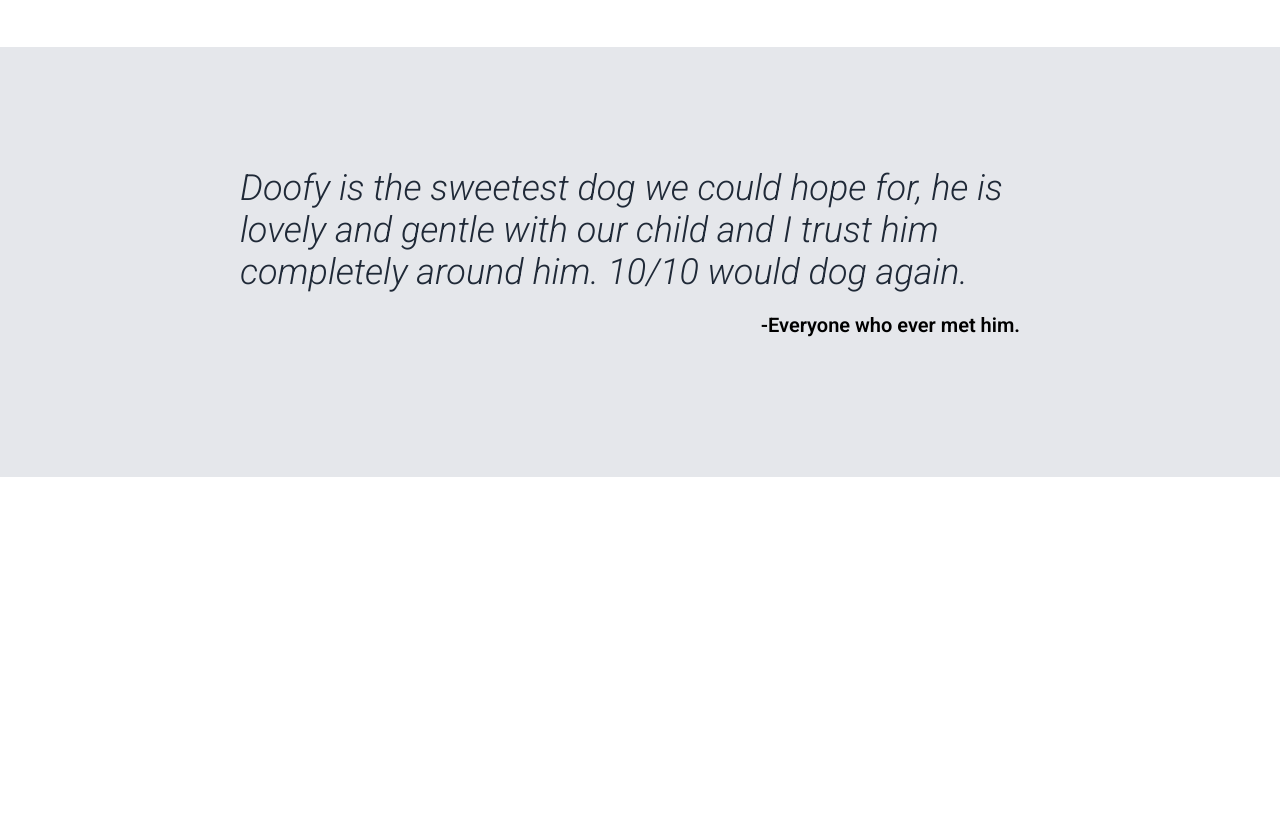
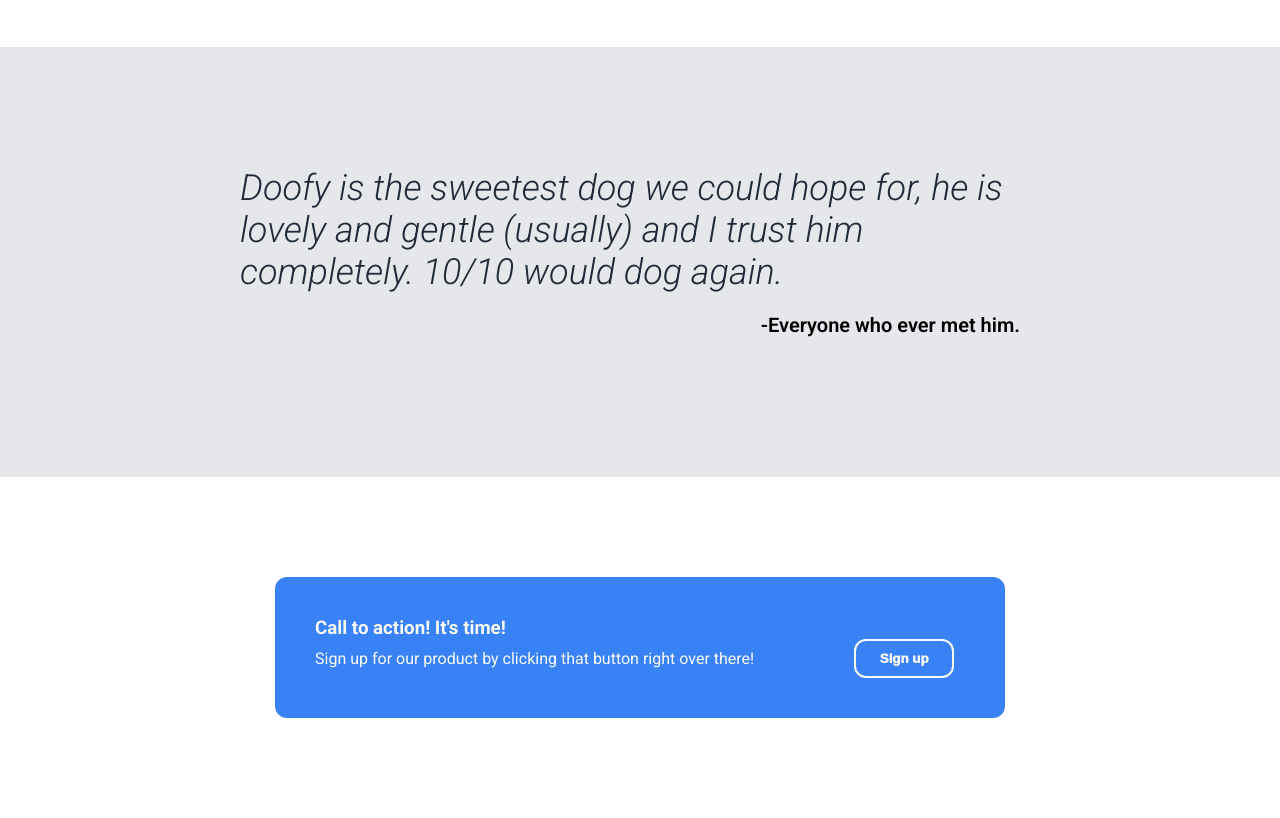
Before and after one commit to Pmb235/odin-landing-page, a plain HTML site: page index.html in a window 1280 px wide. Shown: the part 827-1645 px from the top of the page. Before the commit the page ends 1304 px from the top, so only its background shows below. Drawn offline with Linux system fonts and the light colour scheme.

Commit message:
Odin Project Landing Page Project
Worked on and completed the 'call to action' section.

```diff
--- a/index.html
+++ b/index.html
@@ -55,15 +55,25 @@
     </div>
     <div class="quotation-container">
         <div class="quotation-block">
-        <p class="quotation-text">
-            Doofy is the sweetest dog we could hope for, he is lovely and gentle with our child and I trust him
-            completely around him.  10/10 would dog again.
-        </p>
-        <p class="quotation-author">
-            -Everyone who ever met him.
-        </p>
+            <p class="quotation-text">
+                Doofy is the sweetest dog we could hope for, he is lovely and gentle (usually) and I trust him
+                completely. 10/10 would dog again.
+            </p>
+            <p class="quotation-author">
+                -Everyone who ever met him.
+            </p>
+        </div>
     </div>
+    <div class="call-to-action-container">
+        <div class="call-to-action-text">
+            <h3>Call to action! It's time!</h3>
+            <div class="text-button-container">
+                <p>Sign up for our product by clicking that button right over there!</p>
+                <button class="call-to-action-button" type="button">Sign up</button>
+            </div>
+        </div>
     </div>
+
 </body>
 
 </html>
--- a/styles.css
+++ b/styles.css
@@ -9,6 +9,10 @@ a {
 }
 
 p {
+    margin: 0;
+}
+
+h3 {
     margin: 0;
 }
 
@@ -100,31 +104,62 @@ p {
 }
 
 .quotation-container {
-    background-color:#E5E7EB;
-    display:flex;
-    flex-direction:column;
-    padding:120px 20px;
-    align-items:center;
-    margin-top:50px;
+    background-color: #E5E7EB;
+    display: flex;
+    flex-direction: column;
+    padding: 120px 20px;
+    align-items: center;
+    margin-top: 50px;
 }
 
 .quotation-block {
-    display:flex;
-    flex-direction:column;
-    max-width:800px;
+    display: flex;
+    flex-direction: column;
+    max-width: 800px;
 }
 
 .quotation-text {
-    font-size:36px;
-    width:800px;
+    font-size: 36px;
+    width: 800px;
     color: #1F2937;
-    font-style:italic;
-    font-weight:300;
+    font-style: italic;
+    font-weight: 300;
 }
 
 .quotation-author {
-    font-size:20px;
-    font-weight:600;
-    padding:20px;
-    align-self:flex-end;
+    font-size: 20px;
+    font-weight: 600;
+    padding: 20px;
+    align-self: flex-end;
 }
+
+.call-to-action-container {
+    display: flex;
+    justify-content: center;
+}
+
+.call-to-action-text {
+    background-color: #3882F6;
+    width: 650px;
+    padding: 40px;
+    margin-top: 100px;
+    margin-bottom: 100px;
+    border-radius: 12px;
+    color: #F9FAF8;
+}
+
+.text-button-container {
+    display: flex;
+    gap: 100px;
+    align-items: center;
+}
+
+.call-to-action-button {
+    padding: 10px;
+    width: 100px;
+    background-color: #3882F6;
+    border: 2px #F9FAF8 solid;
+    border-radius: 12px;
+    color: #f9FAF8;
+    font-weight: 1000;
+}
```
